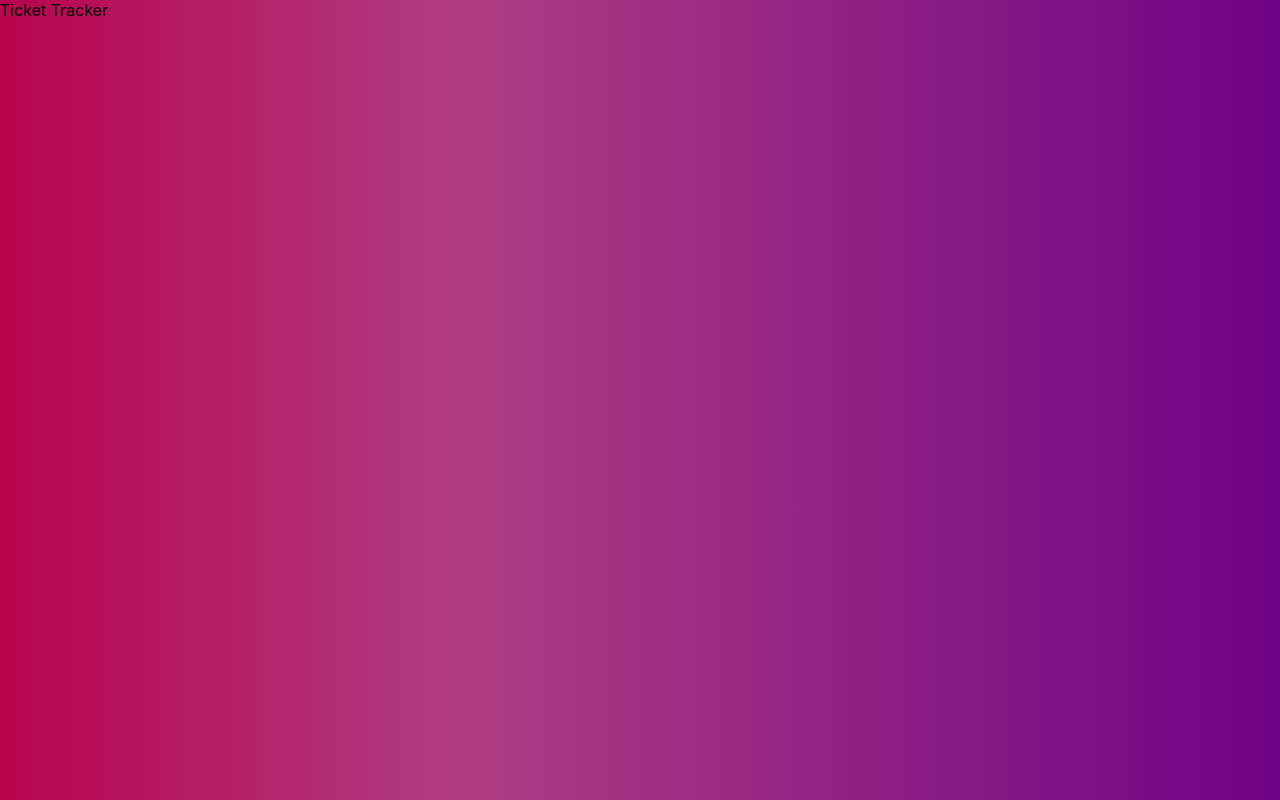
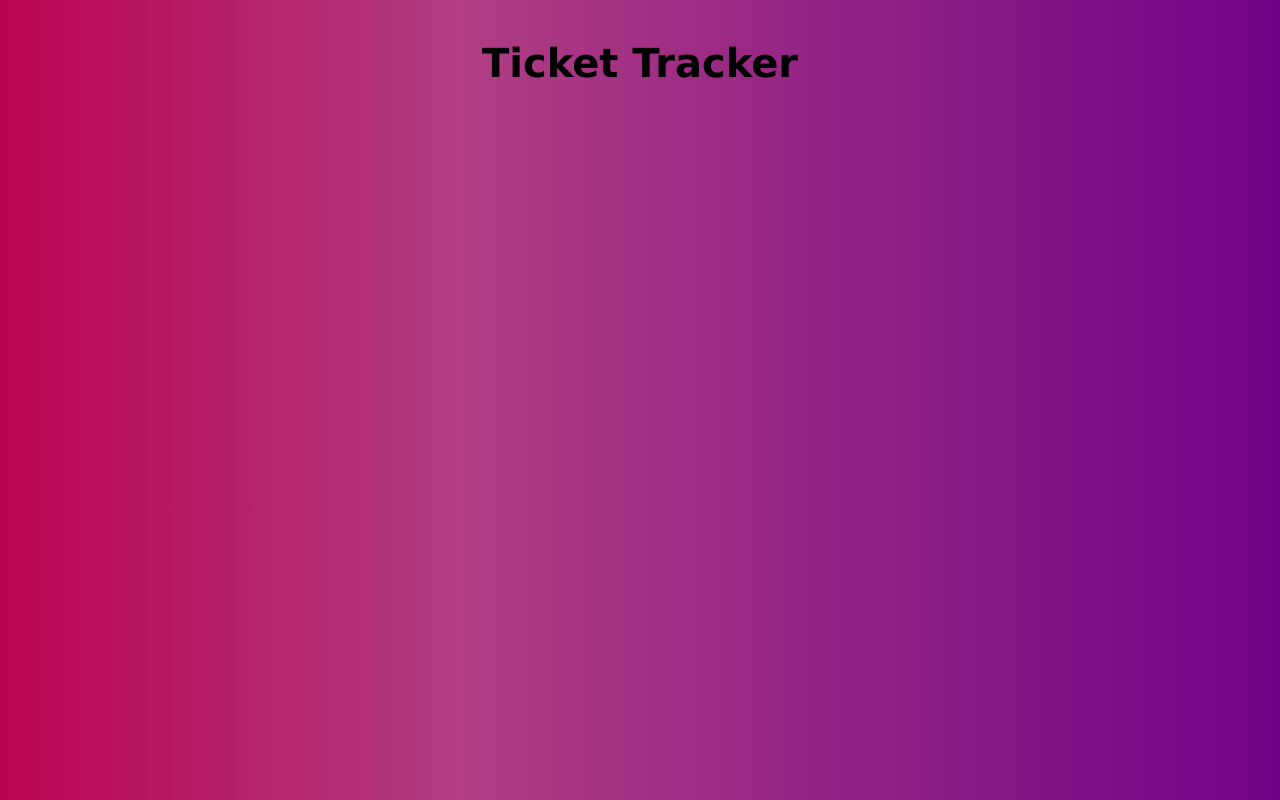
Before and after one commit to meesha94/ticket-tracker, a React (Create React App) app: page / in a window 1280 px wide. Built offline with nearby package versions, Linux system fonts and the light colour scheme.

Commit message:
styled heading

```diff
--- a/src/components/Heading/Heading.jsx
+++ b/src/components/Heading/Heading.jsx
@@ -1,4 +1,5 @@
-import React from 'react'
+import React from 'react';
+import "./Heading.scss"
 
 const Heading = () => {
   return (
--- a/src/components/Heading/Heading.scss
+++ b/src/components/Heading/Heading.scss
@@ -0,0 +1,7 @@
+.heading {
+    text-align: center;
+    font-size: 40px;
+    font-weight: bold;
+    font-family: Verdana, Geneva, Tahoma, sans-serif;
+    padding-top: 40px;
+}
```
